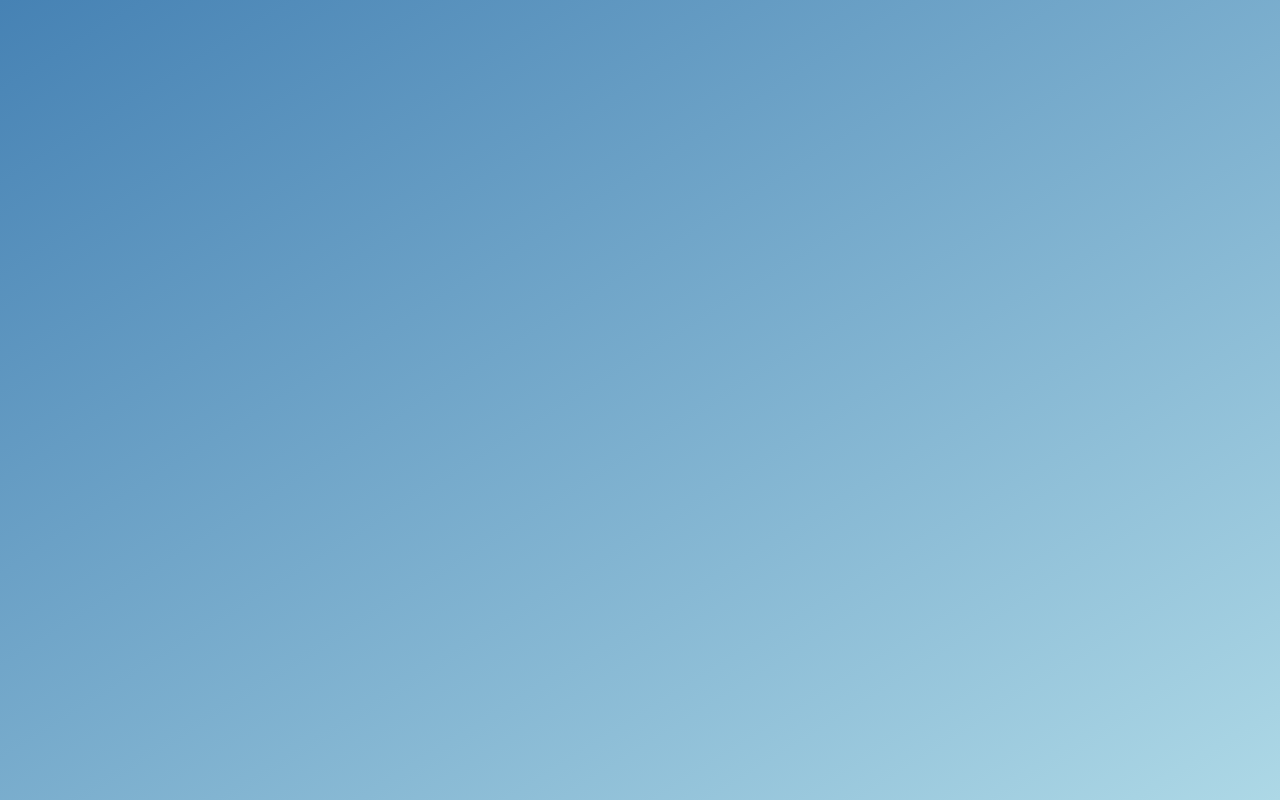
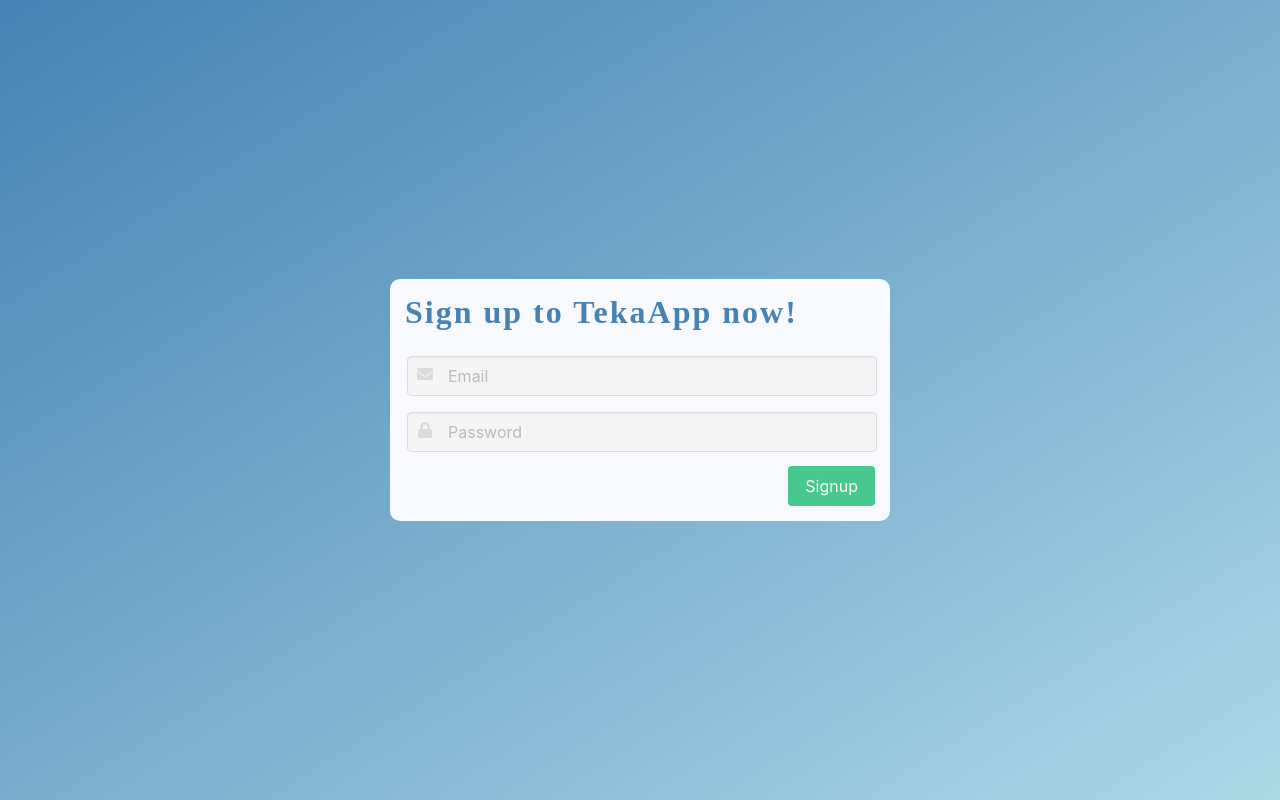
Before and after one commit to gerda101/tekaWebApp, an Angular app in the folder frontend/: page /signup in a window 1280 px wide. Before the commit this address led to /. Built offline with nearby package versions, Linux system fonts and the light colour scheme; a web font is replaced by a local one.

Commit message:
Signup, Logout

```diff
--- a/frontend/src/app/app-routing.module.ts
+++ b/frontend/src/app/app-routing.module.ts
@@ -10,12 +10,14 @@
 import {EditMediaComponent} from "./pages/edit-media/edit-media.component";
 import {EditCustomerComponent} from "./pages/edit-customer/edit-customer.component";
 import {LoginComponent} from "./pages/login/login.component";
+import {SignupComponent} from "./pages/signup/signup.component";
 
 
 const routes: Routes = [
   {path: 'home', component: HomeComponent},
   {path: '', component: LoginComponent},
   {path: 'login', component: LoginComponent},
+  {path: 'signup', component: SignupComponent},
 
   {path: 'media', component: MediaViewComponent},
   {path: 'media/:mediaId', component: MediaViewComponent},
--- a/frontend/src/app/app.module.ts
+++ b/frontend/src/app/app.module.ts
@@ -16,6 +16,7 @@
 import { EditCustomerComponent } from './pages/edit-customer/edit-customer.component';
 import { LoginComponent } from './pages/login/login.component';
 import {WebReqInterceptor} from "./web-req-interceptor.service";
+import { SignupComponent } from './pages/signup/signup.component';
 
 @NgModule({
   declarations: [
@@ -30,6 +31,7 @@
     EditMediaComponent,
     EditCustomerComponent,
     LoginComponent,
+    SignupComponent,
   ],
   imports: [
     BrowserModule,
--- a/frontend/src/app/auth.service.ts
+++ b/frontend/src/app/auth.service.ts
@@ -17,7 +17,7 @@
       shareReplay(),
       tap((res: HttpResponse<any>) => {
         this.setSession(res.body._id, res.headers.get('x-access-token'), res.headers.get('x-refresh-token'));
-        console.log("LOGGED IN!");
+        console.log("Logged in!");
       })
     )
   }
--- a/frontend/src/app/pages/home/home.component.html
+++ b/frontend/src/app/pages/home/home.component.html
@@ -17,6 +17,8 @@
         </a>
       </div>
 
+      <button class="button has-text-light has-background-grey" style="width: 200px" (click)="logoutButton()"> Logout</button>
+
     </div>
 
     <div class="home-container has-background-white">
--- a/frontend/src/app/pages/home/home.component.ts
+++ b/frontend/src/app/pages/home/home.component.ts
@@ -1,4 +1,5 @@
 import { Component, OnInit } from '@angular/core';
+import {AuthService} from "../../auth.service";
 
 @Component({
   selector: 'app-home',
@@ -7,9 +8,12 @@
 })
 export class HomeComponent implements OnInit {
 
-  constructor() { }
+  constructor(private authServise: AuthService) { }
 
   ngOnInit(): void {
   }
 
+  logoutButton(){
+    this.authServise.logout();
+  }
 }
--- a/frontend/src/app/pages/login/login.component.ts
+++ b/frontend/src/app/pages/login/login.component.ts
@@ -18,7 +18,6 @@
   onLoginButtonClicked(email: string, password: string) {
     this.authService.login(email, password).subscribe((res: HttpResponse<any>) => {
       if (res.status === 200) {
-        // we have logged in successfully
         this.router.navigate(['/home']);
       }
       console.log(res);
--- a/frontend/src/app/pages/media-view/media-view.component.ts
+++ b/frontend/src/app/pages/media-view/media-view.component.ts
@@ -28,11 +28,7 @@
 
     this.route.params.subscribe(
       (params: Params) => {
-        if (params.mediaId) {
-          this.medId = params.mediaId;
-        } else {
-          this.medId = undefined;
-        }
+        this.medId = params.mediaId;
       }
     )
   }
--- a/frontend/src/app/pages/rent-view/rent-view.component.html
+++ b/frontend/src/app/pages/rent-view/rent-view.component.html
@@ -49,9 +49,6 @@
         </div>
         <div class="dropdown-menu" id="dropdown-menu4" role="menu">
           <div class="dropdown-content">
-            <a [routerLink]="['/edit-rent', rentId]" class="dropdown-item">
-              Edit
-            </a>
             <a (click)="onClickRentDelete()" class="dropdown-item has-text-danger">
               Delete
             </a>
--- /dev/null
+++ b/frontend/src/app/pages/signup/signup.component.html
@@ -0,0 +1,31 @@
+<div class="centered-content">
+  <div class="modal-box">
+    <h1 class="title">
+      Sign up to TekaApp now!
+    </h1>
+
+    <div class="field">
+      <p class="control has-icons-left has-icons-right">
+        <input #emailInput class="input has-background-light" type="email" placeholder="Email">
+        <span class="icon is-small is-left">
+          <i class="fas fa-envelope"></i>
+        </span>
+      </p>
+    </div>
+    <div class="field">
+      <p class="control has-icons-left">
+        <input #pwInput class="input has-background-light" type="password" placeholder="Password">
+        <span class="icon is-small is-left">
+          <i class="fas fa-lock"></i>
+        </span>
+      </p>
+    </div>
+    <div class="field" style="display: flex; justify-content: flex-end;">
+      <p class="control">
+        <button class="button is-success has-text-white" (click)="onSignupButtonClicked(emailInput.value, pwInput.value)">
+          Signup
+        </button>
+      </p>
+    </div>
+  </div>
+</div>
--- /dev/null
+++ b/frontend/src/app/pages/signup/signup.component.scss
@@ -0,0 +1,14 @@
+@import "../../../main-styles.scss";
+
+.modal-box {
+  min-height: 200px;
+  width: 100%;
+  max-width: 500px;
+  background: ghostwhite;
+  padding: 15px;
+  border-radius: 10px;
+}
+
+.input {
+  margin: 2px;
+}
--- /dev/null
+++ b/frontend/src/app/pages/signup/signup.component.ts
@@ -0,0 +1,25 @@
+import { Component, OnInit } from '@angular/core';
+import {AuthService} from "../../auth.service";
+import {Router} from "@angular/router";
+import {HttpResponse} from "@angular/common/http";
+
+@Component({
+  selector: 'app-signup',
+  templateUrl: './signup.component.html',
+  styleUrls: ['./signup.component.scss']
+})
+export class SignupComponent implements OnInit {
+
+  constructor(private authService: AuthService, private router: Router) { }
+
+  ngOnInit() {
+  }
+
+  onSignupButtonClicked(email: string, password: string) {
+    this.authService.signup(email, password).subscribe((res: HttpResponse<any>) => {
+      console.log(res);
+      this.router.navigate(['/home']);
+    });
+  }
+
+}
```
Also changed, not shown: frontend/src/app/web-req-interceptor.service.ts (+1 -6 lines), 2 other files (tests, documents, lock files or other folders).
